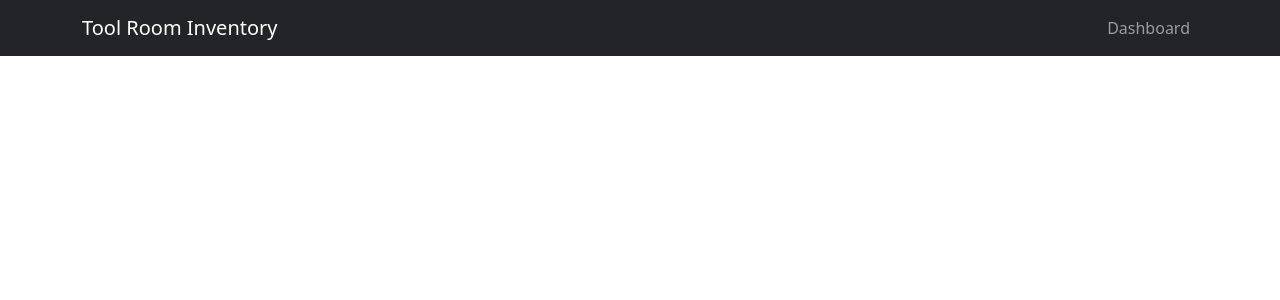
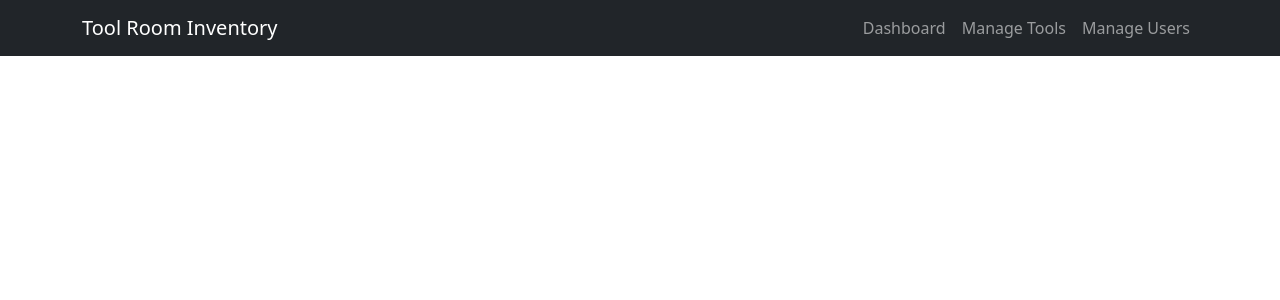
Before and after one commit to BCR2200/toolRoomInventory, a Python web app: template app/templates/base.html.jinja2 in a window 1280 px wide. Shown: the top 300 px of the page. Run offline with Jinja, Linux system fonts and the light colour scheme; the template is opened without the code that fills it, so the values that code supplies are empty.

Commit message:
Remove user admin requirements from base -- if this app becomes multi-user it will look different anyway

```diff
--- a/app/templates/base.html.jinja2
+++ b/app/templates/base.html.jinja2
@@ -14,10 +14,8 @@
             <div class="navbar-nav ms-auto">
                 {% block nav_items %}
                     <a class="nav-link" href="{{ url_for('dashboard') }}">Dashboard</a>
-                    {% if user.is_admin %}
-                        <a class="nav-link" href="{{ url_for('manage_tools') }}">Manage Tools</a>
-                        <a class="nav-link" href="{{ url_for('manage_users') }}">Manage Users</a>
-                    {% endif %}
+                    <a class="nav-link" href="{{ url_for('manage_tools') }}">Manage Tools</a>
+                    <a class="nav-link" href="{{ url_for('manage_users') }}">Manage Users</a>
                 {% endblock %}
             </div>
         </div>
```
